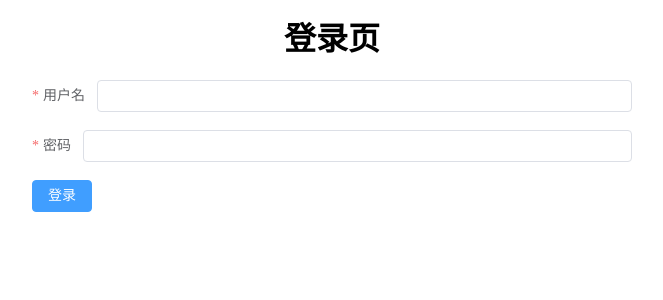
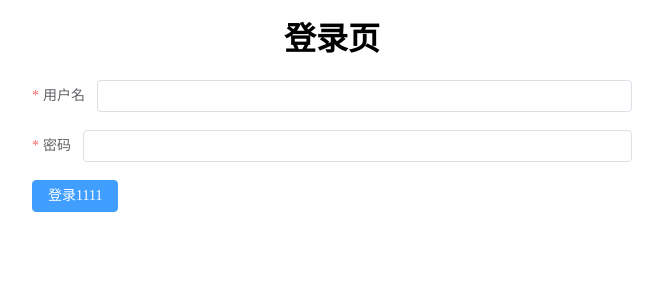
Before and after one commit to xiekecheng/AwesomeMall, a Vue app: page /#/charts in a window 1280 px wide. Shown: the top 300 px of the page, without its empty margins (308-971 px from the left). Built offline with nearby package versions, Linux system fonts and the light colour scheme.

Commit message:
update login

```diff
--- a/src/views/Login/index.vue
+++ b/src/views/Login/index.vue
@@ -10,7 +10,7 @@
           <el-input v-model="formLogin.password"></el-input>
         </el-form-item>
         <el-form-item>
-          <el-button type="primary" @click="onSubmit('formLogin')">登录</el-button>
+          <el-button type="primary" @click="onSubmit('formLogin')">登录1111</el-button>
         </el-form-item>
       </el-form>
     </div>
@@ -19,21 +19,23 @@
 
 <script>
 import { ElMessage } from 'element-plus';
+import { ref } from 'vue';
 export default {
   setup() {
     const open1 = () => {
       ElMessage.error('账号或密码不能为空');
     };
+    const formLogin = ref({
+      username: '',
+      password: '',
+    });
     return {
       open1,
+      formLogin,
     };
   },
   data() {
     return {
-      formLogin: {
-        username: '',
-        password: '',
-      },
       rules: {
         username: [
           {
```
